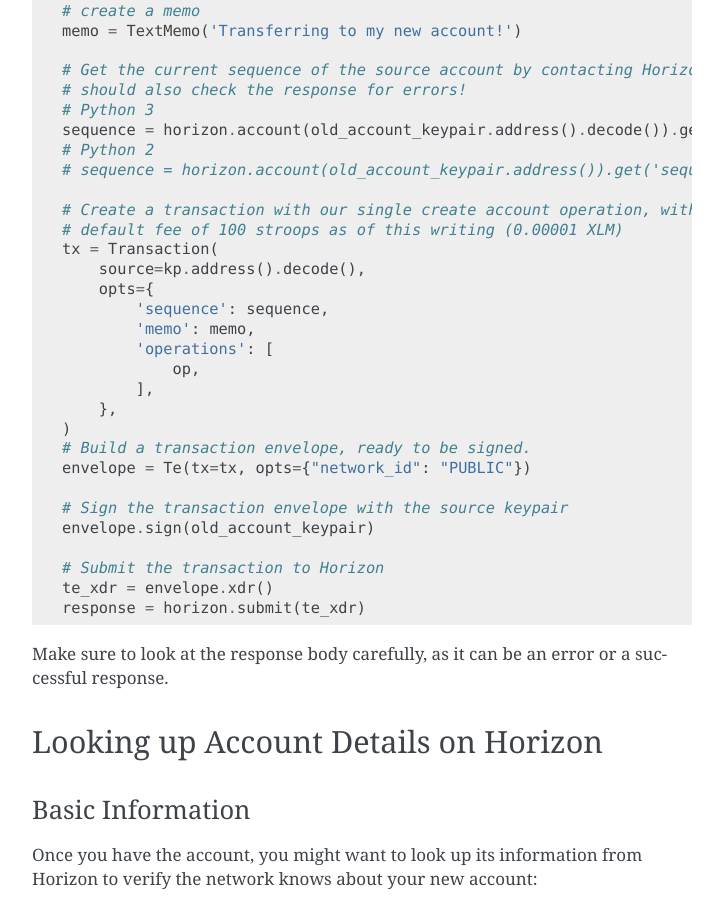
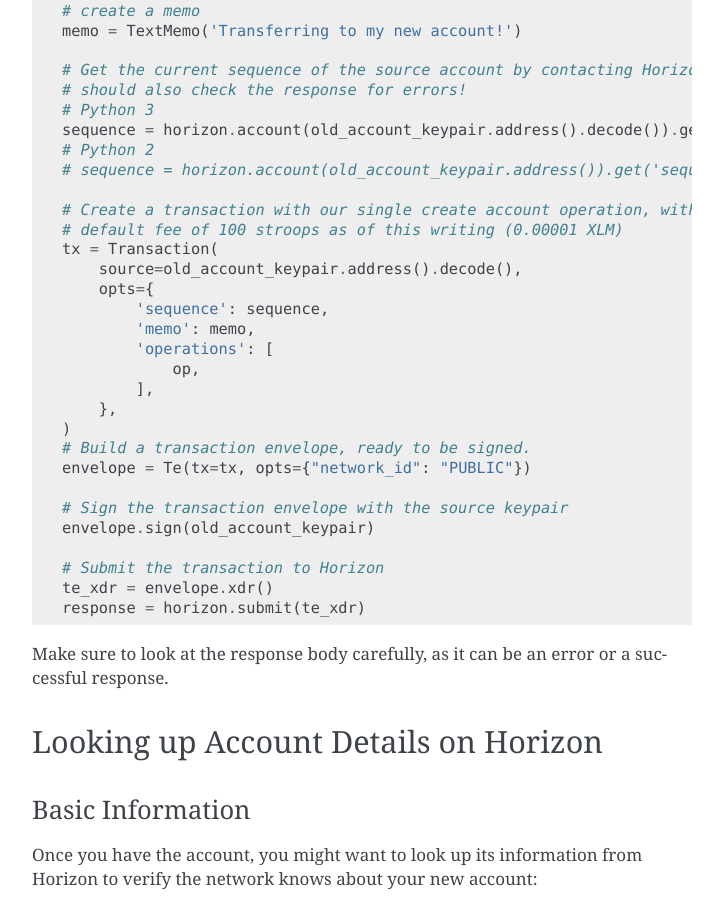
Before and after one commit to StellarCN/py-stellar-base, a Sphinx documentation site: the page built from docs/quickstart.rst, in a window 1280 px wide and 900 px high, scrolled down 3178 px. Shown: the whole window, without its empty margins (388-1111 px from the left). Built offline with Sphinx 7.4.7, drawn with Linux system fonts in a browser that asks for light colours.

Commit message:
Fix in example code (kp does not exist)

```diff
--- a/docs/quickstart.rst
+++ b/docs/quickstart.rst
@@ -186,7 +186,7 @@
    # Create a transaction with our single create account operation, with the
    # default fee of 100 stroops as of this writing (0.00001 XLM)
    tx = Transaction(
-       source=kp.address().decode(),
+       source=old_account_keypair.address().decode(),
        opts={
            'sequence': sequence,
            'memo': memo,
```
